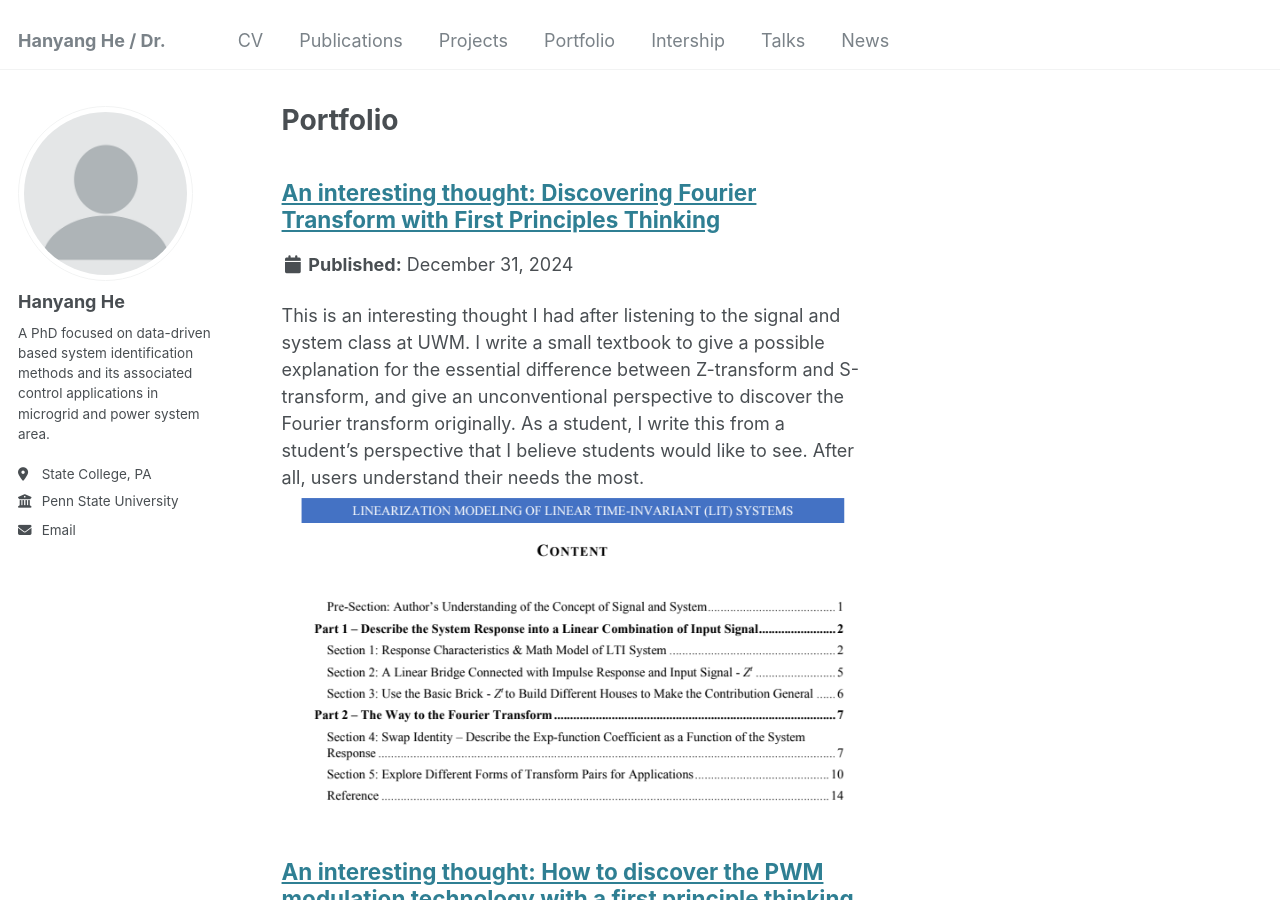
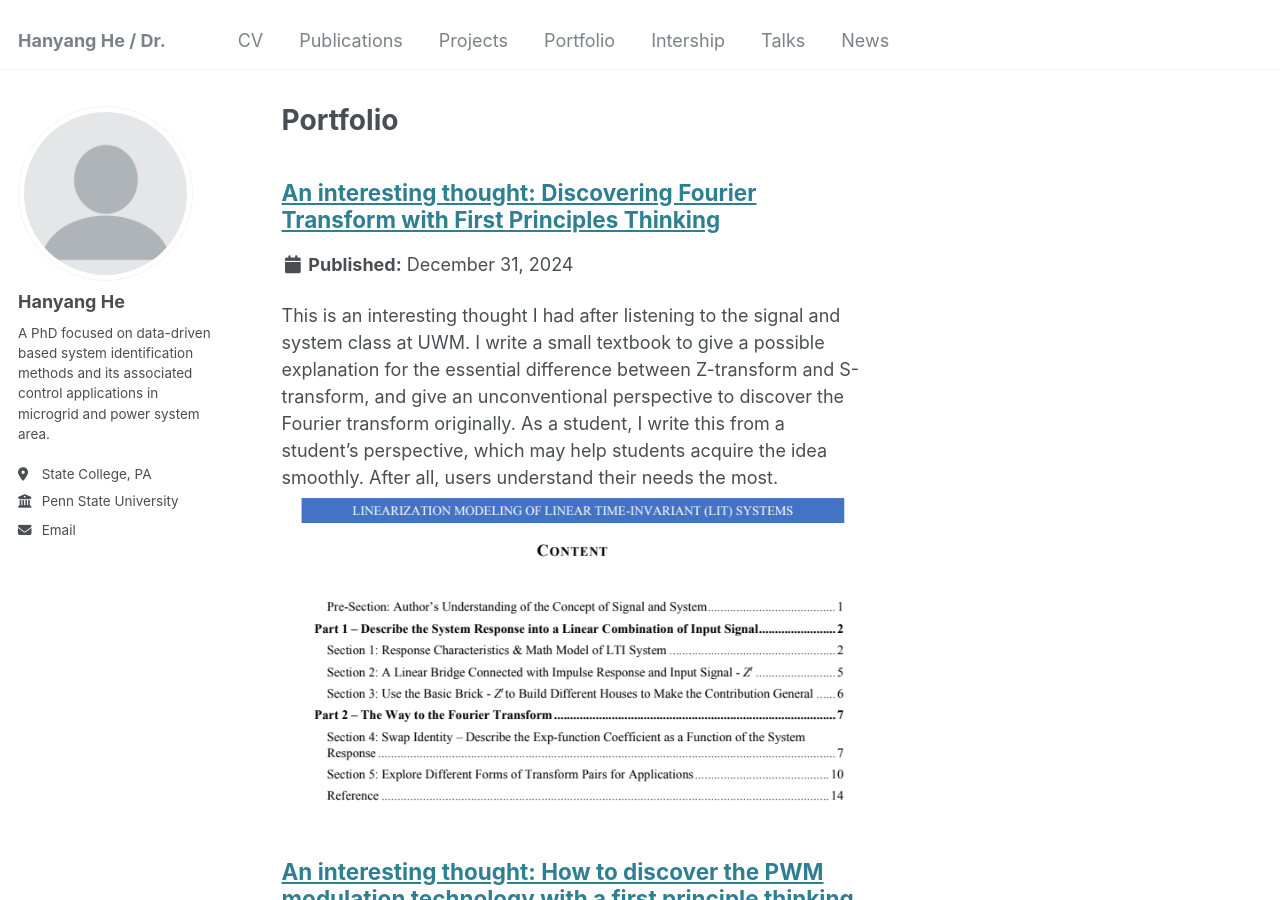
Before and after one commit to HanyangHe/HanyangHe.github.io, a Jekyll site: the page built from _pages/portfolio.html, in a window 1280 px wide and 900 px high. Built offline with Jekyll 4.4.1, drawn with Linux system fonts in a browser that asks for light colours.

Commit message:
Update portfolio-1.md

```diff
--- a/_portfolio/portfolio-1.md
+++ b/_portfolio/portfolio-1.md
@@ -1,6 +1,6 @@
 ---
 title: "An interesting thought: Discovering Fourier Transform with First Principles Thinking"
-excerpt: "This is an interesting thought I had after listening to the signal and system class at UWM. I write a small textbook to give a possible explanation for the essential difference between Z-transform and S-transform, and give an unconventional perspective to discover the Fourier transform originally. As a student, I write this from a student's perspective that I believe students would like to see. After all, users understand their needs the most.<br/><img src='/images/FourierTransIndex.PNG'>
+excerpt: "This is an interesting thought I had after listening to the signal and system class at UWM. I write a small textbook to give a possible explanation for the essential difference between Z-transform and S-transform, and give an unconventional perspective to discover the Fourier transform originally. As a student, I write this from a student's perspective, which may help students acquire the idea smoothly. After all, users understand their needs the most.<br/><img src='/images/FourierTransIndex.PNG'>
 
 "
 collection: portfolio
```
